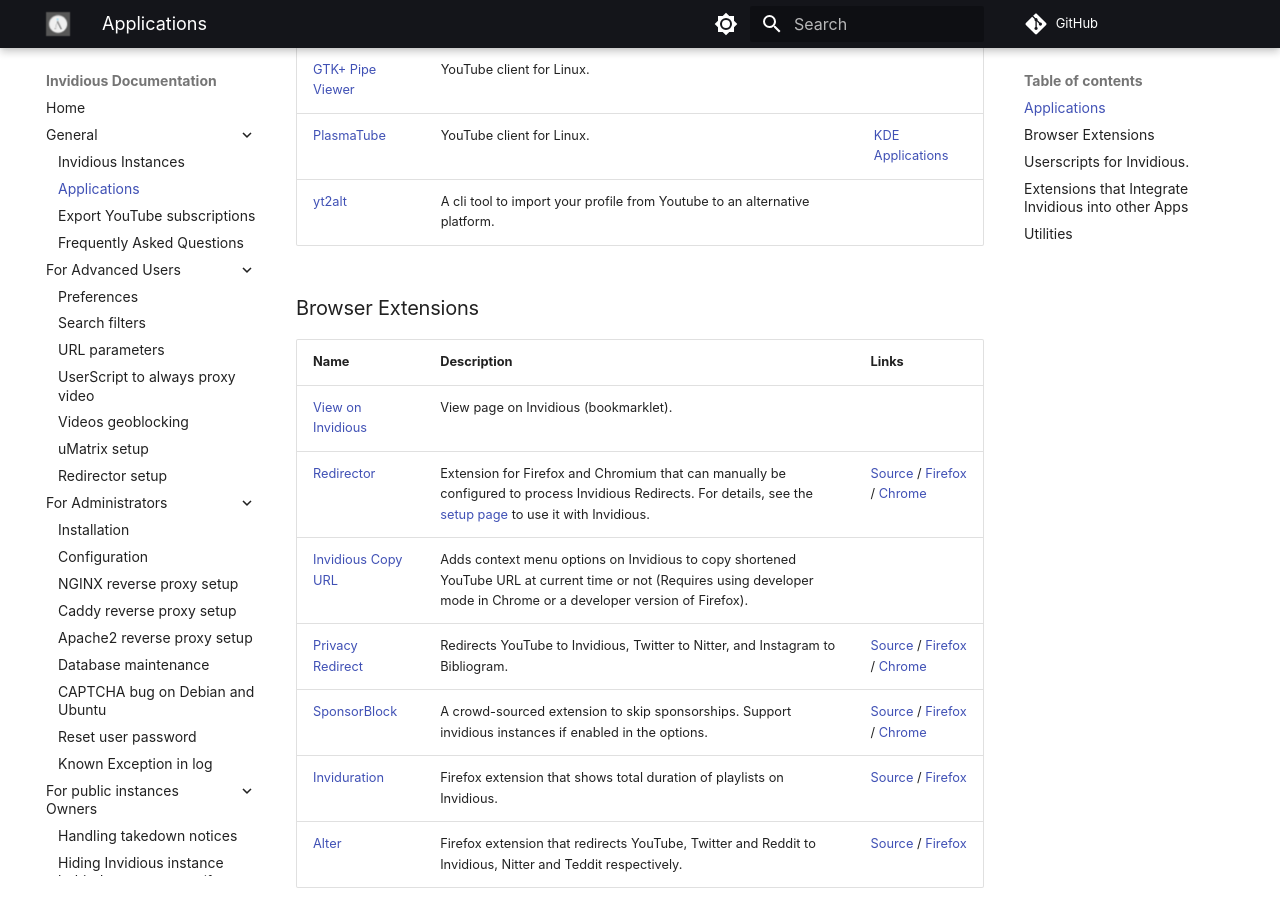
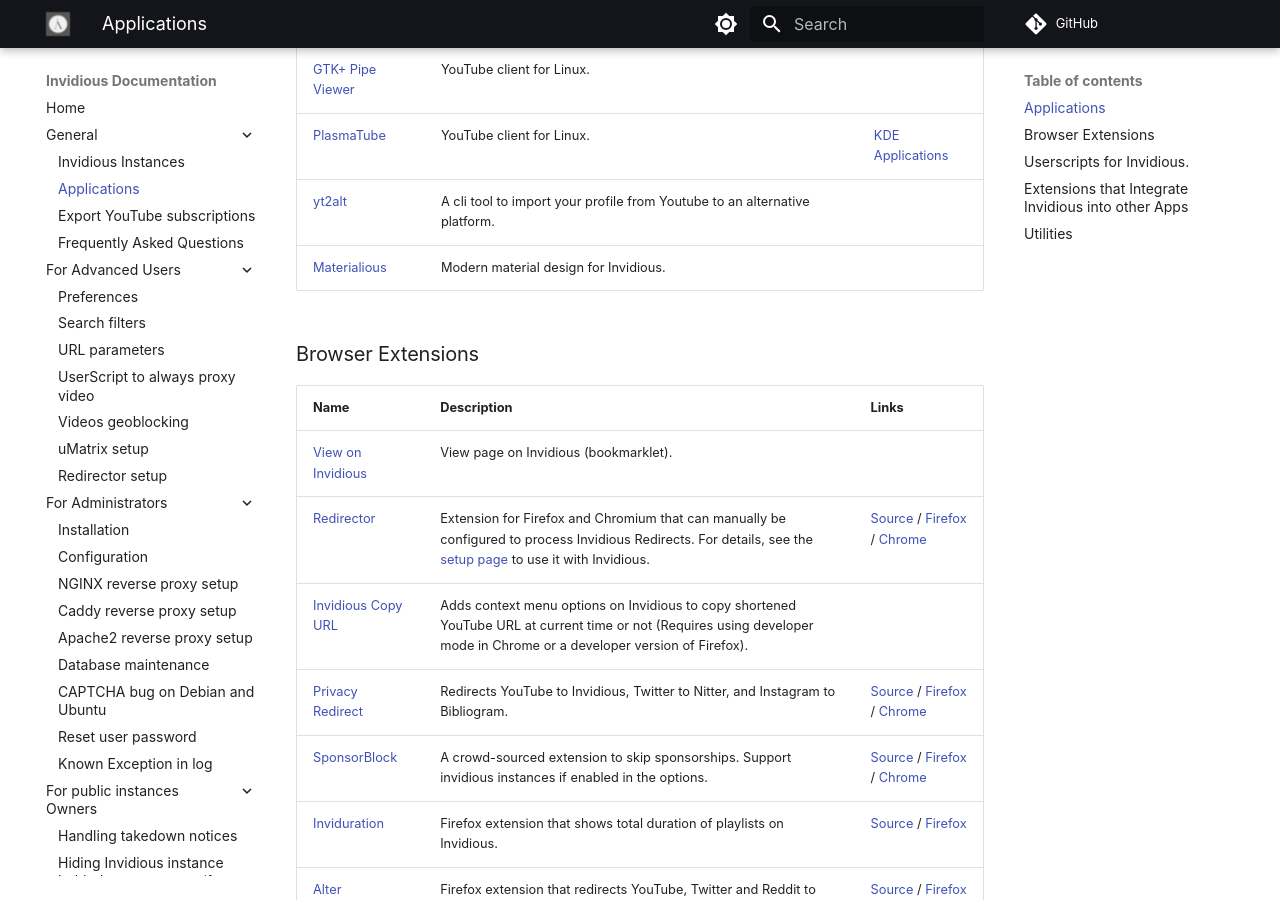
Before and after one commit to iv-org/documentation, an MkDocs documentation site: the page built from docs/applications.md, in a window 1280 px wide and 900 px high, scrolled down 732 px. Built offline with MkDocs 1.6.1 and Material for MkDocs 9.7.7, drawn with Linux system fonts in a browser that asks for light colours; comment, search, counter and statistics services are not loaded.

Commit message:
Add Materialious to third-party projects (#524)
* Add Materialious to third-party projects

* Moved Materialious to the bottom

```diff
--- a/docs/applications.md
+++ b/docs/applications.md
@@ -17,6 +17,7 @@
 | [GTK+ Pipe Viewer](https://github.com/trizen/pipe-viewer) | YouTube client for Linux. | |
 | [PlasmaTube](https://invent.kde.org/multimedia/plasmatube/) | YouTube client for Linux. | [KDE Applications](https://apps.kde.org/plasmatube/) |
 | [yt2alt](https://github.com/iBicha/yt2alt) | A cli tool to import your profile from Youtube to an alternative platform. | |
+| [Materialious](https://github.com/WardPearce/Materialious) | Modern material design for Invidious.  | |
 
 ### Browser Extensions
 
```
